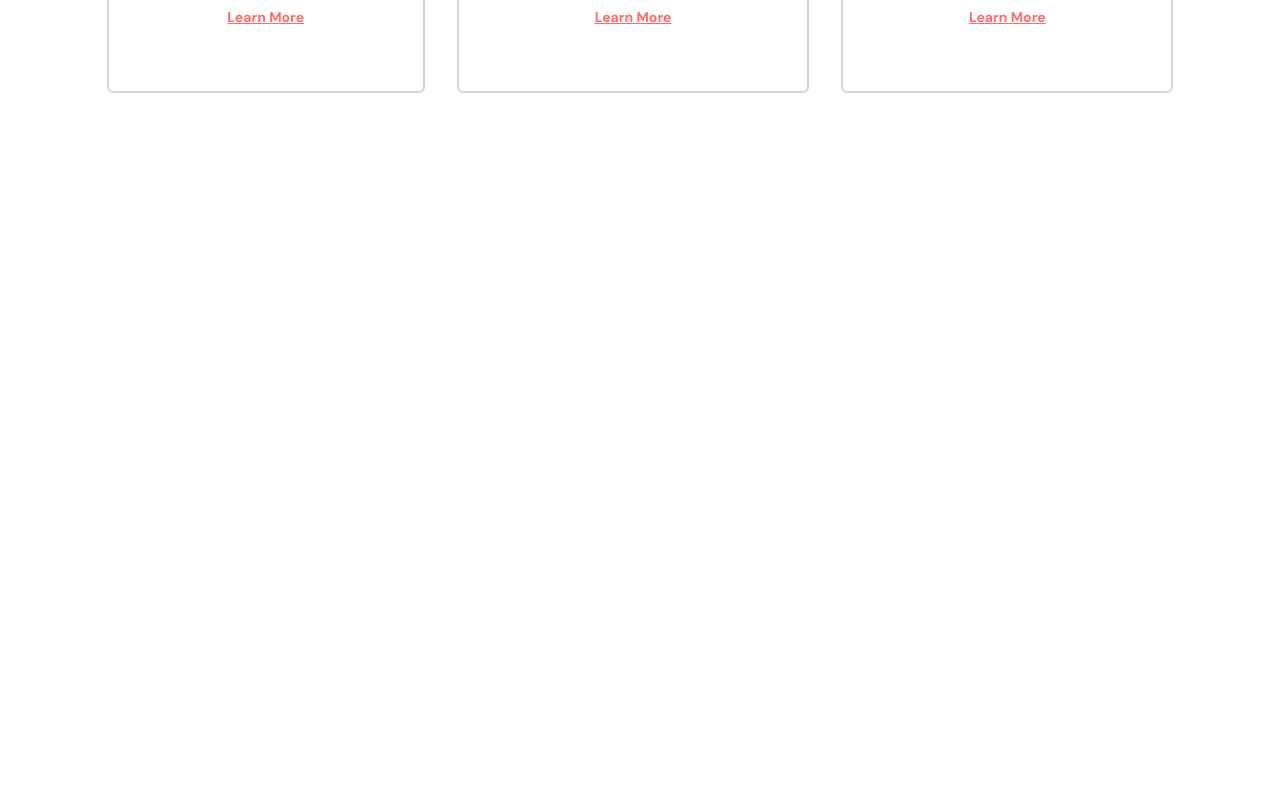
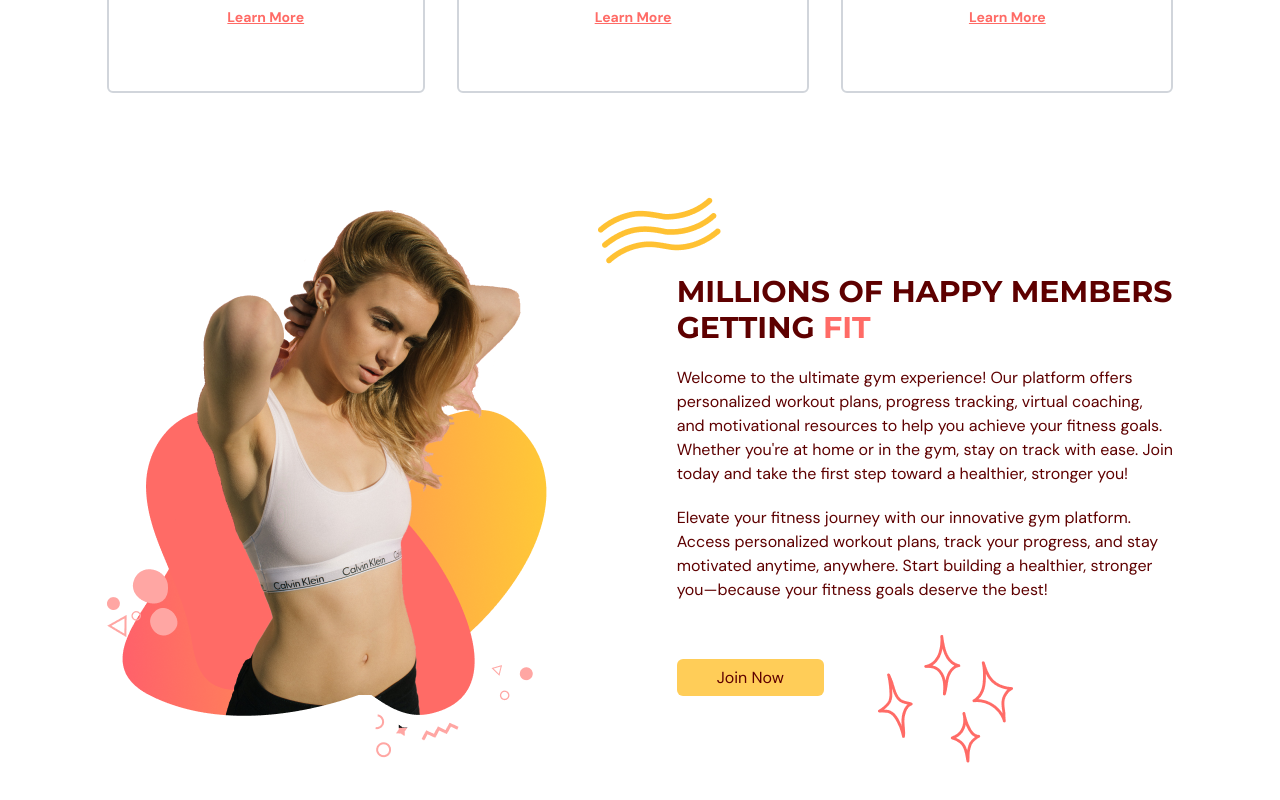
Before and after one commit to AminduBhashana/gym_react_typescript_application, a React (Vite) app: page / in a window 1280 px wide. Shown: the part 1355-2155 px from the top of the page. Before the commit the page ends 1600 px from the top, so only its background shows below. Built offline with nearby package versions, Linux system fonts and the light colour scheme.

Commit message:
complete benefits section

```diff
--- a/src/scenes/benefits/index.tsx
+++ b/src/scenes/benefits/index.tsx
@@ -3,6 +3,8 @@ import { HomeModernIcon, UserGroupIcon, AcademicCapIcon } from "@heroicons/react
 import { motion } from "framer-motion";
 import HText from "../../shared/HText";
 import Benefit from "./Benefit";
+import ActionButton from "../../shared/ActionButton";
+import BenefitsPageGraphic from '../../assets/BenefitsPageGraphic.png';
 
 type Props = {
     setSelectedPage : (value: SelectedPage) => void;
@@ -75,6 +77,61 @@ const Benefits = ({setSelectedPage}: Props) => {
             />
           ))}
         </motion.div>
+        {/* GRAPHIC AND DESCRIPTION */}
+        <div className="mt-16 items-center justify-between gap-20 md:mt-28 md:flex">
+          {/* GRAPHIC */}
+          <img
+            className="mx-auto"
+            alt="benefits-page-graphic"
+            src={BenefitsPageGraphic}
+          />
+          {/* DESCRIPTION */}
+          <div>
+             {/* TITLE */}
+             <div className="relative">
+              <div className="before:absolute before:-top-20 before:-left-20 before:z-[-1] before:content-abstractWaves">
+                <motion.div
+                  initial="hidden"
+                  whileInView="visible"
+                  viewport={{once: true, amount:0.5}}
+                  transition={{duration:0.5}}
+                  variants={{
+                      hidden : {opacity: 0, x: 50},
+                      visible : {opacity: 1, x: 0}
+                  }}
+                >
+                  <HText>MILLIONS OF HAPPY MEMBERS GETTING{" "}
+                    <span className="text-primary-500">FIT</span>
+                  </HText>
+                </motion.div>
+              </div>
+             </div>
+             {/* DESCRIPTION */}
+             <motion.div
+              initial="hidden"
+              whileInView="visible"
+              viewport={{once: true, amount:0.5}}
+              transition={{delay:0.2, duration:0.5}}
+              variants={{
+                  hidden : {opacity: 0, x: -50},
+                  visible : {opacity: 1, x: 0}
+              }}
+             >
+                <p className="my-5">
+                Welcome to the ultimate gym experience! Our platform offers personalized workout plans, progress tracking, virtual coaching, and motivational resources to help you achieve your fitness goals. Whether you're at home or in the gym, stay on track with ease. Join today and take the first step toward a healthier, stronger you!
+                </p>
+                <p className="mb-5">
+                Elevate your fitness journey with our innovative gym platform. Access personalized workout plans, track your progress, and stay motivated anytime, anywhere. Start building a healthier, stronger you—because your fitness goals deserve the best!
+                </p>
+             </motion.div>
+             {/* BUTTON */}
+             <div className="relative mt-16">
+              <div className="before:absolute before:-bottom-20 before:right-40 before:z-[-1] before:content-sparkles">
+                <ActionButton setSelectedPage={setSelectedPage}>Join Now</ActionButton>
+              </div>
+             </div>
+          </div>
+        </div>
       </motion.div>
     </section>
   )
```
